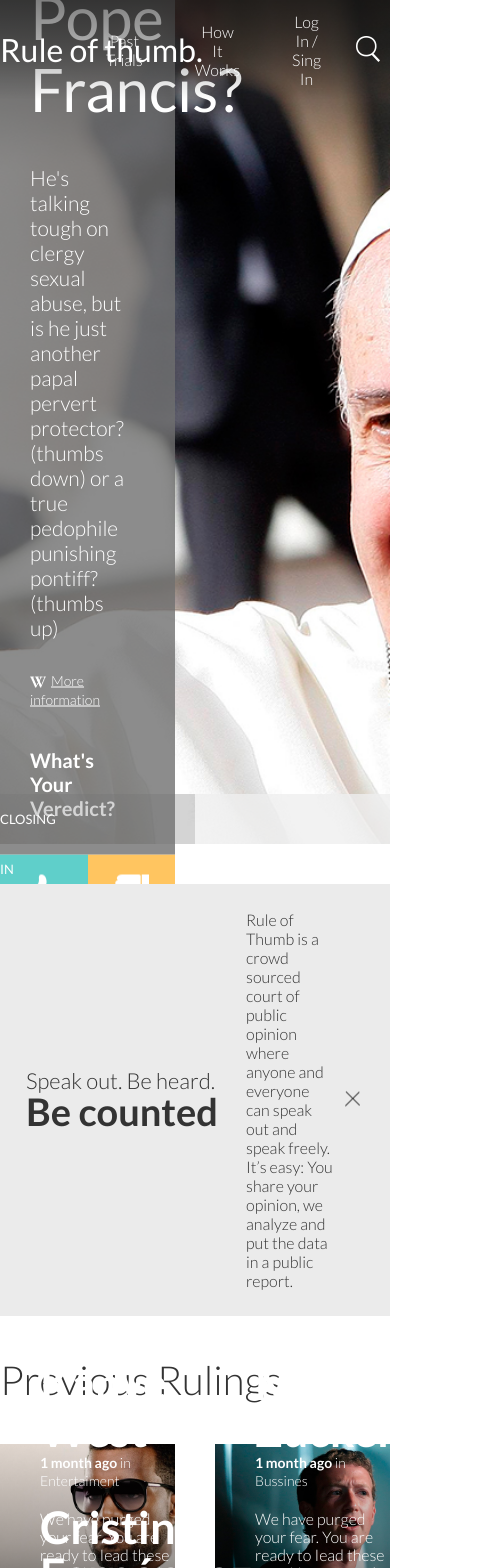
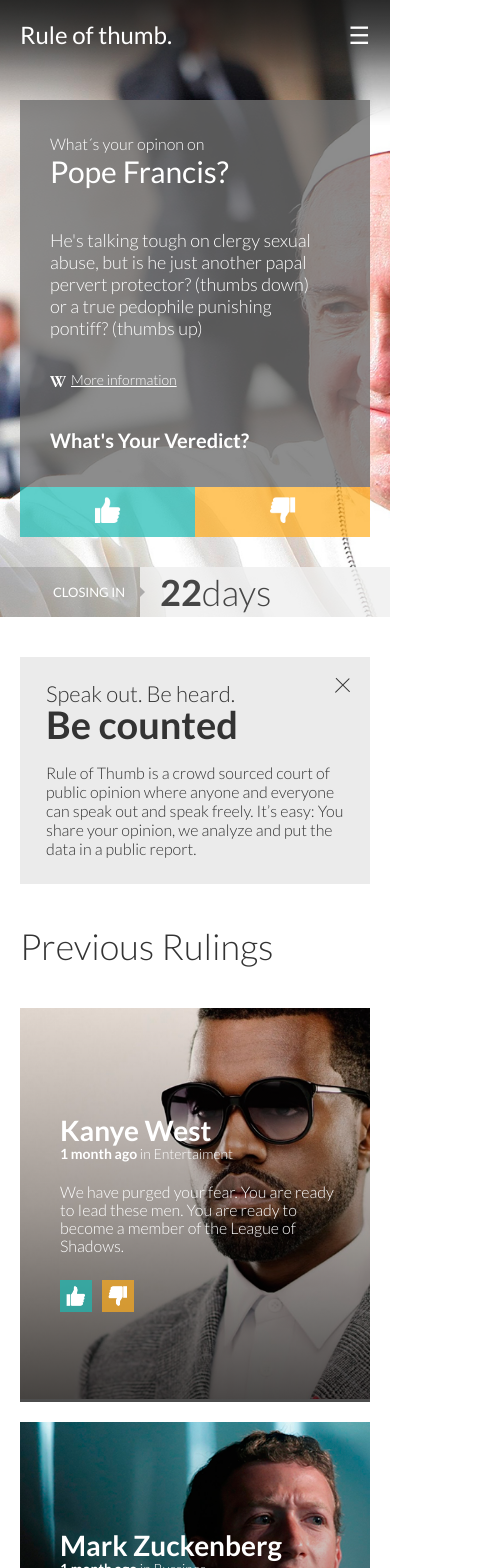
Before and after one commit to Grafijoss/zemoga-test, a React (Create React App) app: page / in a window 390 px wide. Shown: the top 1568 px of the page, 494 px wide, since content can reach past the window. Built offline with nearby package versions, Linux system fonts and the light colour scheme.

Commit message:
responsive

```diff
--- a/src/App.scss
+++ b/src/App.scss
@@ -36,8 +36,12 @@
 }
 
 .container {
-	max-width: 1024px;
+	width: 1024px;
 	margin: 0 auto;
+	@media (max-width: 1080px) {
+		margin: 0 20px;
+		width: calc(100% - 40px);
+	}
 }
 
 .top {
--- a/src/components/Box/index.js
+++ b/src/components/Box/index.js
@@ -51,7 +51,7 @@
 		const {
 			name,
 			work,
-			date,
+			// date,
 			description,
 			thumb,
 			likeVotes,
@@ -150,7 +150,7 @@
 										width: `${percentageLike}%`
 									}}
 								>
-									{percentageLike > 24 ? (
+									{percentageLike > 26 ? (
 										<React.Fragment>
 											<img
 												alt="test"
@@ -170,7 +170,7 @@
 										width: `${percentageNoLike}%`
 									}}
 								>
-									{percentageNoLike > 24 ? (
+									{percentageNoLike > 26 ? (
 										<React.Fragment>
 											<img
 												alt="test"
--- a/src/components/Box/index.scss
+++ b/src/components/Box/index.scss
@@ -54,12 +54,18 @@
 				position: absolute;
 				top: 50%;
 				transform: translateY(-50%);
+				@media (max-width: 1024px) {
+					height: 20px;
+				}
 			}
 			p {
 					font-size: 30px;
 					line-height: 48px;
 					&::after {
 						content: "%";
+					}
+					@media (max-width: 1024px) {
+						font-size: 18px;
 					}
 				}
 			&.bg-like {
@@ -69,6 +75,9 @@
 				img {
 					left: 15px;
 				}
+				@media (max-width: 1024px) {
+					padding-left: 40px;
+				}
 			}
 			&.bg-nolike {
 				right: 0;
@@ -76,6 +85,9 @@
 				text-align: right;
 				img {
 					right: 15px;
+				}
+				@media (max-width: 1024px) {
+					padding-right: 40px;
 				}
 			}
 		}
@@ -119,21 +131,34 @@
 
 	&_description {
 		height: 56px;
-		padding-left: 40px;
+		padding: 0 20px 0 40px;
 		p {
 			font-size: 16px;
 			line-height: 18px;
+		}
+		@media (max-width: 1024px) {
+			height: auto;
+			padding-bottom: 20px;
 		}
 	}
 
 	&_titles {
 		padding-bottom: 20px;
 		padding-left: 40px;
+		padding-right: 20px;
 		position: relative;
 		.name {
 			font-size: 45px;
 			font-weight: 600;
 			line-height: 47px;
+			@media (max-width: 1024px) {
+				font-size: 30px;
+				line-height: 32px;
+			}
+			@media (max-width: 480px) {
+				font-size: 28px;
+				line-height: 30px;
+			}
 		}
 		.desc {
 			font-size: 14px;
@@ -146,6 +171,10 @@
 			bottom: 45px;
 			position: absolute;
 			left: 0;
+			@media (max-width: 1024px) {
+				bottom: 20px;
+			}
+
 		}
 	}
 
--- a/src/components/Footer/index.scss
+++ b/src/components/Footer/index.scss
@@ -6,6 +6,9 @@
 	.content {
 		display: flex;
 		justify-content: space-between;
+		@media (max-width: 620px) {
+			display: block;
+		}
 	}
 	&_site-map {
 		text-align: left;
@@ -14,6 +17,15 @@
 			& + button {
 				margin-left: 25px;
 			}
+			@media (max-width: 620px) {
+				line-height: 60px;
+			}
+		}
+		@media (max-width: 620px) {
+			text-align: center;
+		}
+		@media (max-width: 390px) {
+			display: none;
 		}
 	}
 	&_social {
@@ -27,5 +39,11 @@
 				padding-left: 20px;
 			}
 		}
+		@media (max-width: 620px) {
+			justify-content: center;
+		}
+	}
+	@media (max-width: 620px) {
+		margin-bottom: 40px;
 	}
 }
--- a/src/components/Header/index.js
+++ b/src/components/Header/index.js
@@ -5,21 +5,27 @@
 	constructor(props) {
 		super(props);
 		this.state = {
+			openMenu: false
 		};
 	}
 
 	componentDidMount() {
 	}
 
+	openMenuFn() {
+		this.setState({
+			openMenu: !this.state.openMenu
+		})
+	}
+
 	render() {
 		return (
-			<div className="wrrp-header">
+			<div className={`wrrp-header ${this.state.openMenu ? "open" : null}`}>
 				<div className="container">
 					<h1 className="name-company">
 						Rule of thumb.
 					</h1>
 					<nav className="nav-main">
-
 						<div className="item-nav">
 							<button>
 								Past Trials
@@ -45,6 +51,22 @@
 						</div>
 					</nav>
 				</div>
+				<button
+					className="bt-menu-movil"
+					onClick={this.openMenuFn.bind(this)}
+				>
+					{
+						this.state.openMenu ? (
+							<strong>X</strong>
+						) : (
+								<span>&#9776;</span>
+							)
+					}
+				</button>
+				<div
+					className="cover"
+					onClick={this.openMenuFn.bind(this)}
+				></div>
 			</div>
 		);
 	}
--- a/src/components/Header/index.scss
+++ b/src/components/Header/index.scss
@@ -16,6 +16,9 @@
 	.container {
 		position: relative;
 		z-index: 1;
+		@media (max-width: 1024px) {
+			position: static;
+		}
 	}
 	.name-company {
 		font-size: 32px;
@@ -23,7 +26,13 @@
 		font-weight: 400;
 		float: left;
 		margin: 0;
+		position: relative;
 		width: 350px;
+		z-index: 2;
+		@media (max-width: 1024px) {
+			font-size: 24px;
+			line-height: 70px;
+		}
 	}
 	.nav-main {
 		align-items: center;
@@ -41,5 +50,59 @@
 				cursor: pointer;
 			}
 		}
+		@media (max-width: 1024px) {
+			background: white;
+			color: #333333;
+			flex-direction: column;
+			height: 100%;
+			justify-content: flex-start;
+			left: -280px;
+			position: fixed;
+			top: 0;
+			transition: all 0.3s ease;
+			width: 280px;
+			z-index: 5;
+			.item-nav {
+				border-bottom: #333333 solid 1px;
+				padding: 20px;
+				width: 100%;
+				&.search {
+					display: none;
+				}
+			}
+		}
+	}
+	.bt-menu-movil {
+		display: none;
+		color: #fff;
+		font-size: 24px;
+		position: absolute;
+		top: 50%;
+		right: 20px;
+		transform: translateY(-50%);
+		z-index: 5;
+		@media (max-width: 1024px) {
+			display: block;
+		}
+	}
+	.cover {
+		background: rgba(0,0,0, 0.7);
+		bottom: 0;
+		display: none;
+		left: 0;
+		position: fixed;
+		right: 0;
+		top: 0;
+		z-index: 2;
+	}
+	&.open {
+		@media (max-width: 1024px) {
+			.cover {
+				display: block;
+			}
+			.nav-main {
+				left: 0;
+			}
+		}
 	}
 }
--- a/src/pages/Home/index.scss
+++ b/src/pages/Home/index.scss
@@ -22,6 +22,12 @@
 				width: 100%;
 				h1 {
 					font-size: 60px;
+					@media (max-width: 1024px) {
+						font-size: 36px;
+					}
+					@media (max-width: 480px) {
+						font-size: 30px;
+					}
 				}
 				h3 {
 					font-size: 20px
@@ -33,6 +39,9 @@
 				}
 				p {
 					font-size: 21px;
+					@media (max-width: 1024px) {
+						font-size: 18px;
+					}
 				}
 				a {
 					font-size: 14px;
@@ -50,7 +59,19 @@
 					float: left;
 					height: 80px;
 					width: 50%;
+					@media (max-width: 1024px) {
+						height: 50px;
+						img {
+							width: 30px;
+						}
+					}
 				}
+			}
+			@media (max-width: 1024px) {
+				max-width: 490px;
+				position: static;
+				transform: none;
+				width: 100%;
 			}
 		}
 		.deadline{
@@ -68,6 +89,9 @@
 				right: 0;
 				top: 0;
 				width: 50%;
+				@media (max-width: 1024px) {
+					width: 20px;
+				}
 			}
 			&_info {
 				color: white;
@@ -75,6 +99,9 @@
 				line-height: 50px;
 				width: 50%;
 				font-size: 13px;
+				@media (max-width: 1024px) {
+					width: 100%;
+				}
 			}
 			&_closing{
 				font-size: 13px;
@@ -83,6 +110,9 @@
 				text-align: right;
 				padding-right: 15px;
 				width: calc(100% - 220px);
+				@media (max-width: 1024px) {
+					width: 120px;
+				}
 			}
 			&_days{
 				background: rgba(255, 255, 255, 0.7);
@@ -105,7 +135,14 @@
 				strong {
 					font-weight: 600;
 				}
+				@media (max-width: 1024px) {
+					width: calc(100% - 120px);
+				}
 			}
+		}
+		@media (max-width: 1024px) {
+			height: auto;
+			padding: 100px 0 80px;
 		}
 	}
 	.instructions {
@@ -117,6 +154,9 @@
 			align-items: center;
 			display: flex;
 			justify-content: space-between;
+			@media (max-width: 740px) {
+				display: block;
+			}
 		}
 		&_titles {
 			width: 200px;
@@ -130,10 +170,19 @@
 				line-height: 38px;
 				font-weight: 600;
 			}
+			@media (max-width: 740px) {
+				margin-bottom: 20px;
+				padding: 0;
+				width: 100%;
+			}
 		}
 		&_description {
 			padding: 0 30px 0 20px;
 			width: calc(100% - 200px);
+			@media (max-width: 740px) {
+				padding: 0;
+				width: 100%;
+			}
 		}
 		&_close {
 			cursor: pointer;
@@ -142,12 +191,20 @@
 			top: 50%;
 			transform: translateY(-50%);
 			z-index: 1;
+			@media (max-width: 740px) {
+				right: 20px;
+				top: 20px;
+				transform: none;
+			}
 		}
 	}
 	.rulings {
 		h2 {
 			font-size: 40px;
 			font-weight: 300;
+			@media (max-width: 1024px) {
+				font-size: 36px;
+			}
 		}
 		.voting-boxes {
 			margin-left: -40px;
@@ -157,6 +214,23 @@
 				margin-bottom: 40px;
 				margin-left: 40px;
 				width: calc(50% - 40px);
+				@media (max-width: 1024px) {
+					margin-bottom: 20px;
+					margin-left: 20px;
+					width: calc(50% - 20px);
+				}
+				@media (max-width: 720px) {
+					margin-left: 0;
+					width: 100%;
+				}
+			}
+			@media (max-width: 1024px) {
+				margin-left: -20px;
+				width: calc(100% + 20px);
+			}
+			@media (max-width: 720px) {
+				margin-left: 0;
+				width: 100%;
 			}
 		}
 	}
@@ -164,14 +238,22 @@
 		background-image: url("/images/footer/bg-closing.png");
 		padding: 15px 30px;
 		&_cols{
-			align-items: center;;
+			align-items: center;
 			display: flex;
-
+			@media (max-width: 720px) {
+				display: block;
+			}
 		}
 		&_title {
 			font-size: 30px;
 			line-height: 32px;
 			width: calc(100% - 212px);
+			@media (max-width: 720px) {
+				font-size: 24px;
+				line-height: 26px;
+				margin-bottom: 20px;
+				width: 100%;
+			}
 		}
 		&_button {
 			width: 212px;
@@ -182,6 +264,10 @@
 				padding: 15px 0;
 				width: 100%;
 			}
+			@media (max-width: 720px) {
+				max-width: 212px;
+				width: 100%;
+			}
 		}
 	}
 }
--- a/src/reducers/charactersReducer.js
+++ b/src/reducers/charactersReducer.js
@@ -1,7 +1,7 @@
 import {
 	SET_CHARACTERS,
-	LOADING,
-	ERROR,
+	// LOADING,
+	// ERROR,
 	RESET
 } from "../types/charactersTypes";
 
```
